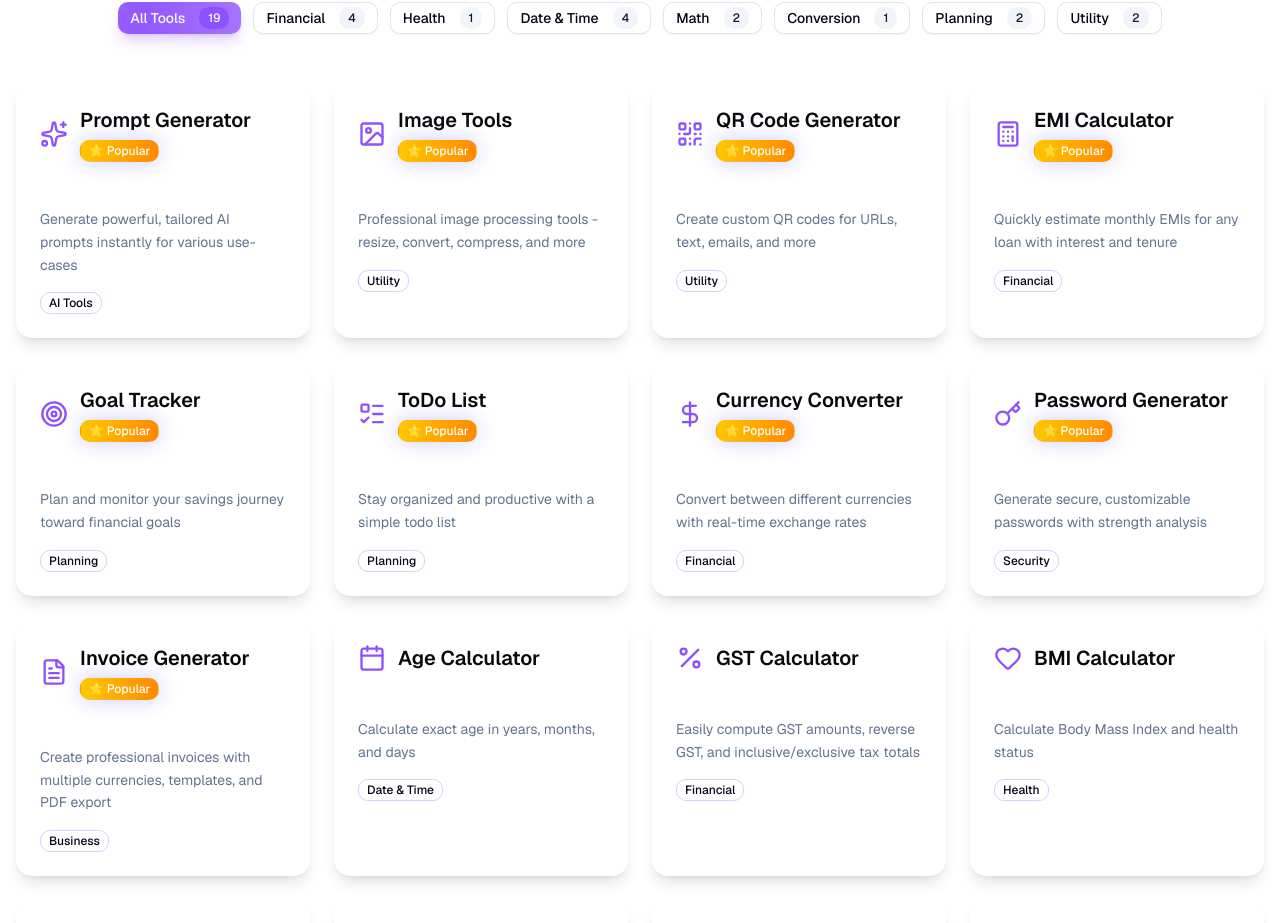
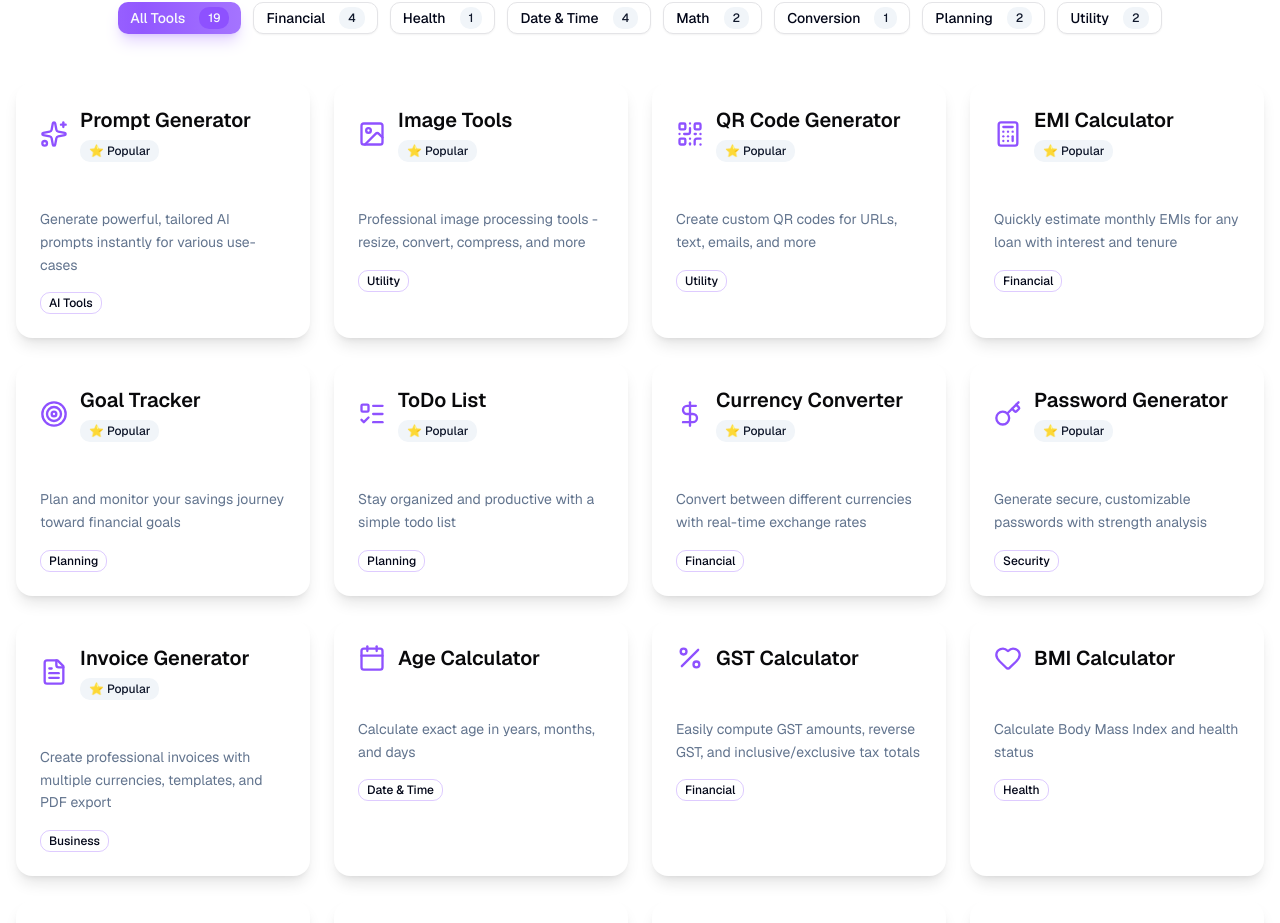
Before and after one commit to Praveenskg/smart-tools, a Next.js app: page / in a window 1280 px wide. Shown: the part 1612-2535 px from the top of the page. Built offline with nearby package versions, Linux system fonts and the light colour scheme.

Commit message:
🎨 Standardize tool card styling - remove popular tool special effects
- Remove animated glow effect for popular tools
- Simplify popular badge to use standard secondary variant
- Ensure all tool cards have consistent background styling
- Maintain popular tool identification with simple badge

```diff
--- a/src/components/homepage/ToolGrid.tsx
+++ b/src/components/homepage/ToolGrid.tsx
@@ -89,28 +89,11 @@ export function ToolGrid({ tools }: { tools: Tool[] }) {
                               {tool.name}
                             </CardTitle>
                             {tool.popular && (
-                              <motion.div
-                                initial={{ scale: 0, rotate: -180 }}
-                                animate={{ scale: 1, rotate: 0 }}
-                                whileHover={{ scale: 1.1, rotate: 5 }}
-                                className='mt-1'
-                              >
-                                <motion.div
-                                  animate={{
-                                    scale: [1, 1.05, 1],
-                                    rotate: [0, 2, 0],
-                                  }}
-                                  transition={{
-                                    duration: 2,
-                                    repeat: Infinity,
-                                    ease: 'easeInOut',
-                                  }}
-                                >
-                                  <Badge className='pulse-glow bg-linear-to-r from-yellow-400 to-orange-400 text-xs font-medium text-white shadow-sm'>
-                                    ⭐ Popular
-                                  </Badge>
-                                </motion.div>
-                              </motion.div>
+                              <div className='mt-1'>
+                                <Badge variant='secondary' className='text-xs font-medium'>
+                                  ⭐ Popular
+                                </Badge>
+                              </div>
                             )}
                           </div>
                         </motion.div>
```
